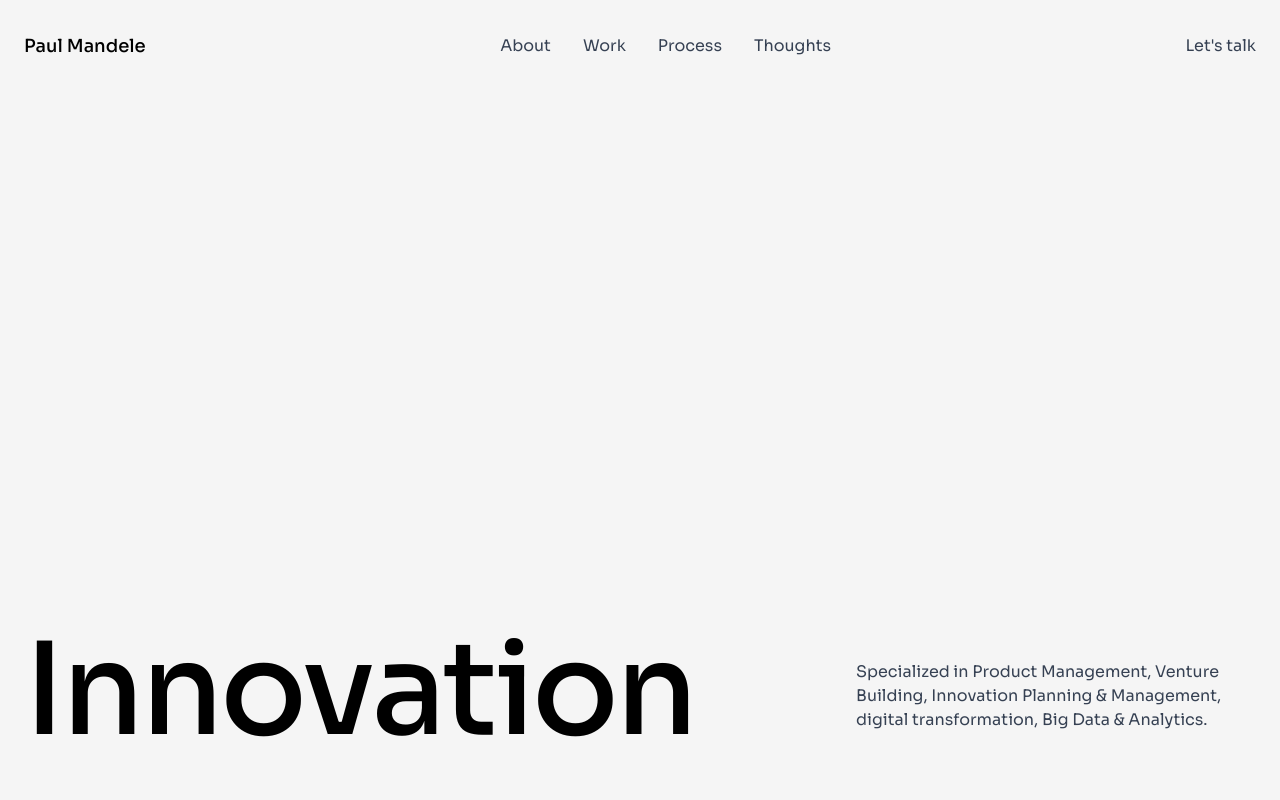
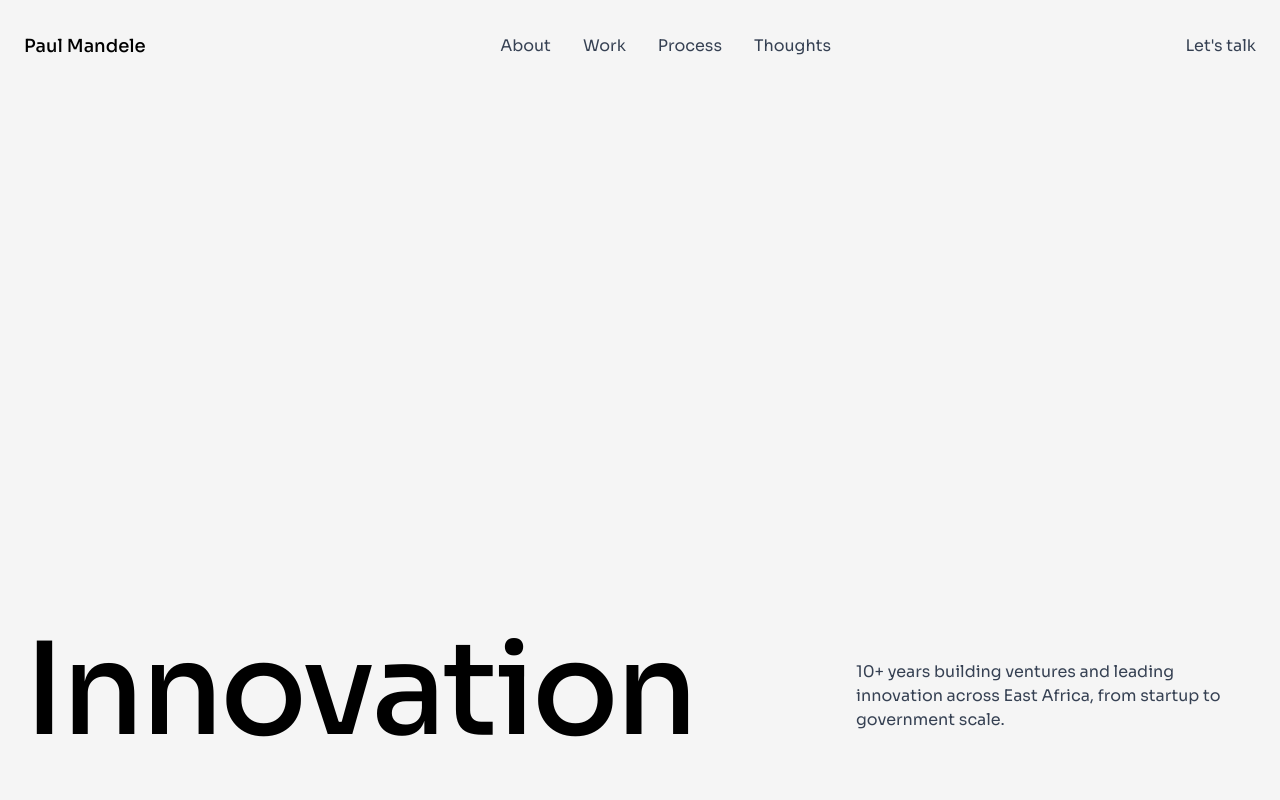
Before and after one commit to paeltech/personal-site, a Next.js app: page / in a window 1280 px wide. Shown: the top 800 px of the page. Built offline with nearby package versions, Linux system fonts and the light colour scheme; no server answers.

Commit message:
feat: update professional expertise description
Refined the professional background text for clarity and conciseness.

Co-authored-by: Paul Mandele <26402504+paeltech@users.noreply.github.com>

```diff
--- a/app/page.tsx
+++ b/app/page.tsx
@@ -58,8 +58,7 @@ export default async function Home() {
             </div>
             <div className="md:col-span-4 md:self-end">
               <p className="text-gray-700 text-sm md:text-base mt-4 md:mt-0 md:mb-4">
-                Specialized in Product Management, Venture Building, Innovation Planning & Management, digital transformation, Big Data &
-                Analytics.
+                10+ years building ventures and leading innovation across East Africa, from startup to government scale.
               </p>
             </div>
           </div>
```
